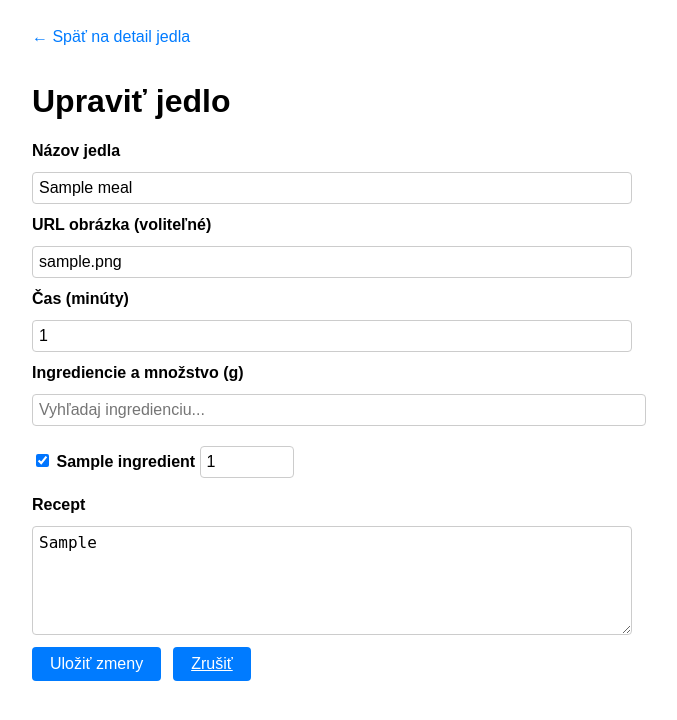
After one commit to LukasDufek28/CookinBook, a Flask app: page /meal/1/edit in a window 1280 px wide. The commit adds this page. Shown: the top 720 px of the page, without its empty margins (308-985 px from the left). Run offline with Flask 2, Linux system fonts and the light colour scheme; tables that the repository leaves empty hold one stand-in row (values such as "Sample post").

Commit message:
meal editing added, added nutrition values for some ingredients

```diff
--- a/app.py
+++ b/app.py
@@ -1,3 +1,4 @@
+
 import os
 from flask import Flask, render_template, abort
 from flask_sqlalchemy import SQLAlchemy
@@ -34,12 +35,68 @@ def create_app():
         meal = Meal.query.get(meal_id)
         if not meal:
             abort(404)
-        return render_template('meal.html', meal=meal)
+
+        # Sum nutrition values for all ingredients in the meal based on grams
+        total_nutrition = {'calories': 0, 'protein': 0, 'fat': 0, 'carbs': 0}
+        for mi in meal.meal_ingredients:
+            ing = mi.ingredient
+            grams = mi.grams or 0
+            total_nutrition['calories'] += (ing.calories or 0) * grams / 100
+            total_nutrition['protein'] += (ing.protein or 0) * grams / 100
+            total_nutrition['fat'] += (ing.fat or 0) * grams / 100
+            total_nutrition['carbs'] += (ing.carbs or 0) * grams / 100
+
+        return render_template('meal.html', meal=meal, total_nutrition=total_nutrition)
 
 
     @app.route('/meal/new', methods=['GET', 'POST'])
     def create_meal():
         from flask import request, redirect, url_for
+
+        error = None
+        if request.method == 'POST':
+            name = request.form.get('name', '').strip()
+            image_url = request.form.get('image_url', '').strip() or '/static/placeholder.svg'
+            time_minutes = request.form.get('time_minutes', '').strip()
+            recipe = request.form.get('recipe', '').strip()
+
+            ingredient_ids = request.form.getlist('ingredients')
+
+            if not name or not time_minutes or not recipe:
+                error = 'Please fill in all required fields.'
+            else:
+                try:
+                    from models import MealIngredient
+                    meal = Meal(
+                        name=name,
+                        image_url=image_url,
+                        time_minutes=int(time_minutes),
+                        recipe=recipe,
+                    )
+                    if ingredient_ids:
+                        for ing_id in ingredient_ids:
+                            grams_val = request.form.get(f'grams_{ing_id}', '0').strip()
+                            grams = float(grams_val) if grams_val else 0
+                            if grams > 0:
+                                ingredient = Ingredient.query.get(int(ing_id))
+                                meal.meal_ingredients.append(MealIngredient(ingredient=ingredient, grams=grams))
+                    db.session.add(meal)
+                    db.session.commit()
+                    return redirect(url_for('index'))
+                except Exception as e:
+                    db.session.rollback()
+                    error = f'Error saving meal: {e}'
+
+        ingredients = Ingredient.query.order_by(Ingredient.name).all()
+        return render_template('create_meal.html', ingredients=ingredients, error=error)
+
+    @app.route('/meal/<int:meal_id>/edit', methods=['GET', 'POST'])
+    def edit_meal(meal_id):
+        from flask import request, redirect, url_for
+        from models import MealIngredient
+        meal = Meal.query.get(meal_id)
+        if not meal:
+            abort(404)
         error = None
         if request.method == 'POST':
             name = request.form.get('name', '').strip()
@@ -52,24 +109,26 @@ def create_app():
                 error = 'Please fill in all required fields.'
             else:
                 try:
-                    meal = Meal(
-                        name=name,
-                        image_url=image_url,
-                        time_minutes=int(time_minutes),
-                        recipe=recipe,
-                    )
+                    meal.name = name
+                    meal.image_url = image_url
+                    meal.time_minutes = int(time_minutes)
+                    meal.recipe = recipe
+                    meal.meal_ingredients.clear()
                     if ingredient_ids:
-                        ingredients = Ingredient.query.filter(Ingredient.id.in_(ingredient_ids)).all()
-                        meal.ingredients = ingredients
-                    db.session.add(meal)
+                        for ing_id in ingredient_ids:
+                            grams_val = request.form.get(f'grams_{ing_id}', '0').strip()
+                            grams = float(grams_val) if grams_val else 0
+                            if grams > 0:
+                                ingredient = Ingredient.query.get(int(ing_id))
+                                meal.meal_ingredients.append(MealIngredient(ingredient=ingredient, grams=grams))
                     db.session.commit()
-                    return redirect(url_for('index'))
+                    return redirect(url_for('meal_detail', meal_id=meal.id))
                 except Exception as e:
                     db.session.rollback()
                     error = f'Error saving meal: {e}'
 
         ingredients = Ingredient.query.order_by(Ingredient.name).all()
-        return render_template('create_meal.html', ingredients=ingredients, error=error)
+        return render_template('edit_meal.html', meal=meal, ingredients=ingredients, selected_ingredients={str(mi.ingredient_id): mi.grams for mi in meal.meal_ingredients}, error=error)
 
     return app
 
--- /dev/null
+++ b/templates/edit_meal.html
@@ -0,0 +1,76 @@
+<!doctype html>
+<html lang="en">
+<head>
+  <meta charset="utf-8">
+  <meta name="viewport" content="width=device-width, initial-scale=1">
+  <title>Edit Meal - CookinBook</title>
+  <style>
+    body { font-family: Arial, sans-serif; padding: 20px; }
+    .container { max-width: 600px; margin: 0 auto; }
+    form { display: flex; flex-direction: column; gap: 12px; }
+    label { font-weight: bold; }
+    input, textarea, select { padding: 6px; font-size: 1rem; border: 1px solid #ccc; border-radius: 4px; }
+    .actions { display: flex; gap: 12px; }
+    .btn { background: #007bff; color: #fff; border: none; padding: 8px 18px; border-radius: 4px; font-size: 1rem; cursor: pointer; }
+    .btn:hover { background: #0056b3; }
+    .back-link { text-decoration: none; color: #007bff; margin-bottom: 16px; display: inline-block; }
+  </style>
+</head>
+<body>
+  <div class="container">
+    <a class="back-link" href="/meal/{{ meal.id }}">← Späť na detail jedla</a>
+    <h1>Upraviť jedlo</h1>
+    <form method="post">
+      <label for="name">Názov jedla</label>
+      <input type="text" id="name" name="name" value="{{ meal.name }}" required>
+
+      <label for="image_url">URL obrázka (voliteľné)</label>
+      <input type="text" id="image_url" name="image_url" value="{{ meal.image_url }}" placeholder="/static/placeholder.svg">
+
+      <label for="time_minutes">Čas (minúty)</label>
+      <input type="number" id="time_minutes" name="time_minutes" min="1" value="{{ meal.time_minutes }}" required>
+
+
+      <label>Ingrediencie a množstvo (g)</label>
+      <input type="text" id="ingredientSearch" placeholder="Vyhľadaj ingredienciu..." style="margin-bottom:8px; width:100%; padding:6px;">
+      <div id="ingredientList">
+        {% for ing in ingredients %}
+          <div class="ingredient-item" style="margin-bottom:6px;">
+            <input type="checkbox" name="ingredients" value="{{ ing.id }}" id="ing_{{ ing.id }}" {% if selected_ingredients[ing.id|string] %}checked{% endif %}>
+            <label for="ing_{{ ing.id }}">{{ ing.name }}</label>
+            <input type="number" name="grams_{{ ing.id }}" min="0" step="1" placeholder="gramy" style="width:80px;" value="{{ selected_ingredients[ing.id|string]|int if selected_ingredients[ing.id|string] else '' }}">
+          </div>
+        {% endfor %}
+      </div>
+      <script>
+        // Remove diacritics for search
+        function normalize(str) {
+          return str.normalize('NFD').replace(/\p{Diacritic}/gu, '').toLowerCase();
+        }
+        document.addEventListener('DOMContentLoaded', function() {
+          const search = document.getElementById('ingredientSearch');
+          const items = document.querySelectorAll('#ingredientList .ingredient-item');
+          search.addEventListener('input', function() {
+            const val = normalize(search.value);
+            items.forEach(function(item) {
+              const label = normalize(item.querySelector('label').textContent);
+              item.style.display = label.includes(val) ? '' : 'none';
+            });
+          });
+        });
+      </script>
+
+      <label for="recipe">Recept</label>
+      <textarea id="recipe" name="recipe" rows="5" required>{{ meal.recipe }}</textarea>
+
+      <div class="actions">
+        <button class="btn" type="submit">Uložiť zmeny</button>
+        <a class="btn" href="/meal/{{ meal.id }}">Zrušiť</a>
+      </div>
+    </form>
+    {% if error %}
+      <p style="color:red;">{{ error }}</p>
+    {% endif %}
+  </div>
+</body>
+</html>
```
Also changed, not shown: models.py (+19 -6 lines), seed.py (+34 -9 lines), templates/create_meal.html (+28 -4 lines), templates/meal.html (+14 -4 lines).
